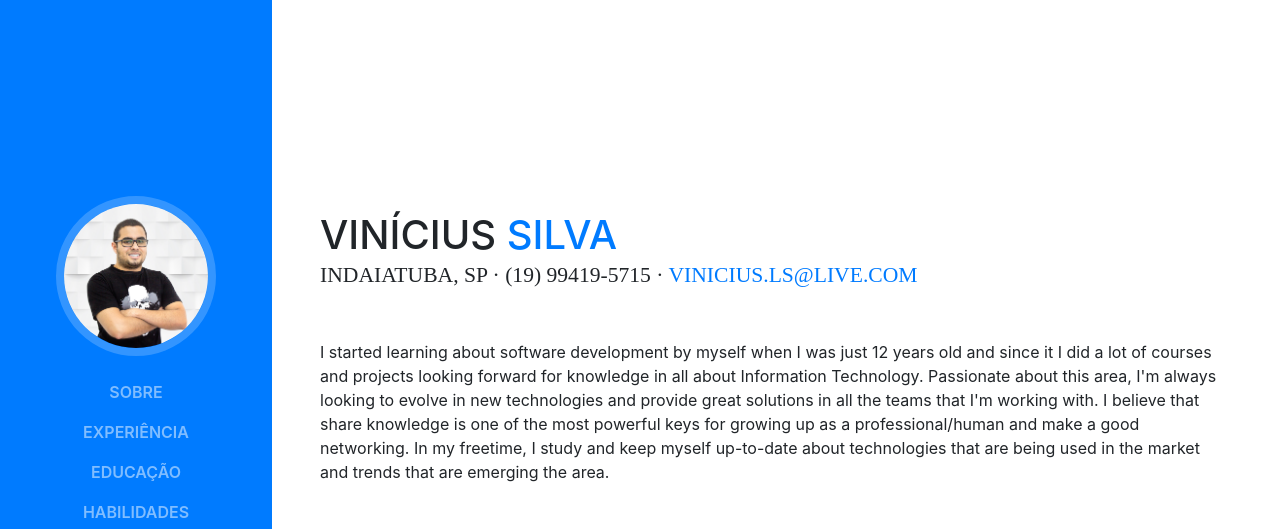
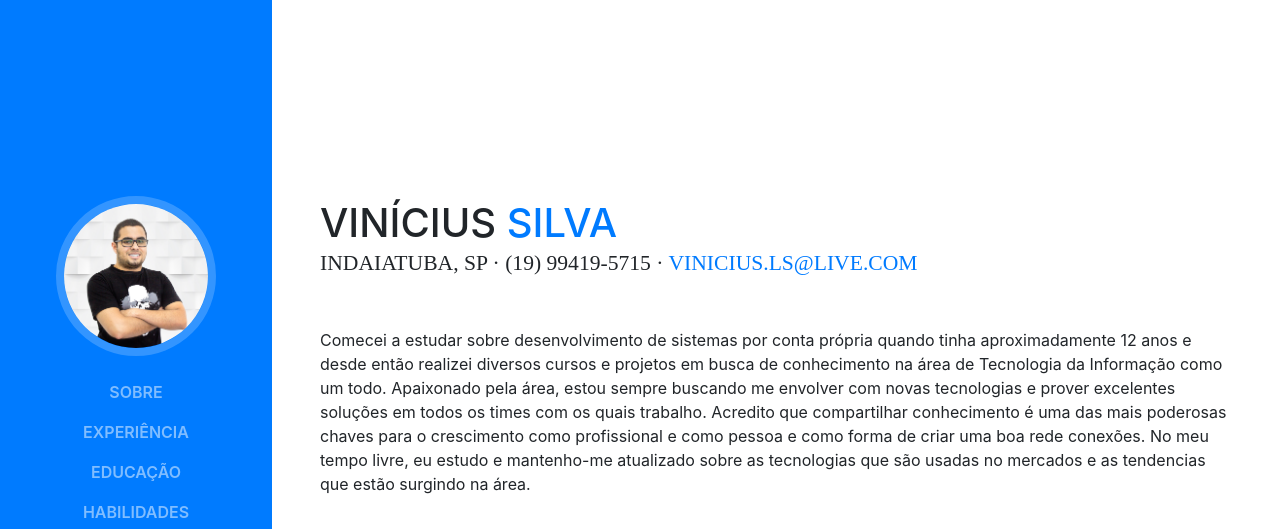
Before and after one commit to viniciusls/my-resume, a website with bundled scripts: page index.html in a window 1280 px wide. Shown: the top 529 px of the page. Built offline with nearby package versions, Linux system fonts and the light colour scheme; a web font is replaced by a local one.

Commit message:
Update bio and first job company

```diff
--- a/index.html
+++ b/index.html
@@ -71,7 +71,11 @@
           <div class="subheading mb-5">Indaiatuba, SP · (19) 99419-5715 ·
             <a href="mailto:name@email.com">vinicius.ls@live.com</a>
           </div>
-          <p class="mb-5">I started learning about software development by myself when I was just 12 years old and since it I did a lot of courses and projects looking forward for knowledge in all about Information Technology. Passionate about this area, I'm always looking to evolve in new technologies and provide great solutions in all the teams that I'm working with. I believe that share knowledge is one of the most powerful keys for growing up as a professional/human and make a good networking. In my freetime, I study and keep myself up-to-date about technologies that are being used in the market and trends that are emerging the area.</p>
+          <p class="mb-5">Comecei a estudar sobre desenvolvimento de sistemas por conta própria quando tinha aproximadamente 12 anos e desde então realizei diversos
+            cursos e projetos em busca de conhecimento na área de Tecnologia da Informação como um todo. Apaixonado pela área, estou sempre buscando me envolver com
+            novas tecnologias e prover excelentes soluções em todos os times com os quais trabalho. Acredito que compartilhar conhecimento é uma das mais poderosas
+            chaves para o crescimento como profissional e como pessoa e como forma de criar uma boa rede conexões. No meu tempo livre, eu estudo e mantenho-me atualizado
+            sobre as tecnologias que são usadas no mercados e as tendencias que estão surgindo na área.</p>
           <ul class="list-inline list-social-icons mb-0">
             <li class="list-inline-item">
               <a href="https://www.facebook.com/vinicius768" target="_blank">
@@ -172,7 +176,7 @@
           <div class="resume-item d-flex flex-column flex-md-row">
             <div class="resume-content mr-auto">
               <h3 class="mb-0">Técnico de Informática</h3>
-              <div class="subheading mb-3">Shout! Media Productions</div>
+              <div class="subheading mb-3">RCP Computadores</div>
               <p>Montagem e manutenção de computadores.</p>
             </div>
             <div class="resume-date text-md-right">
```
